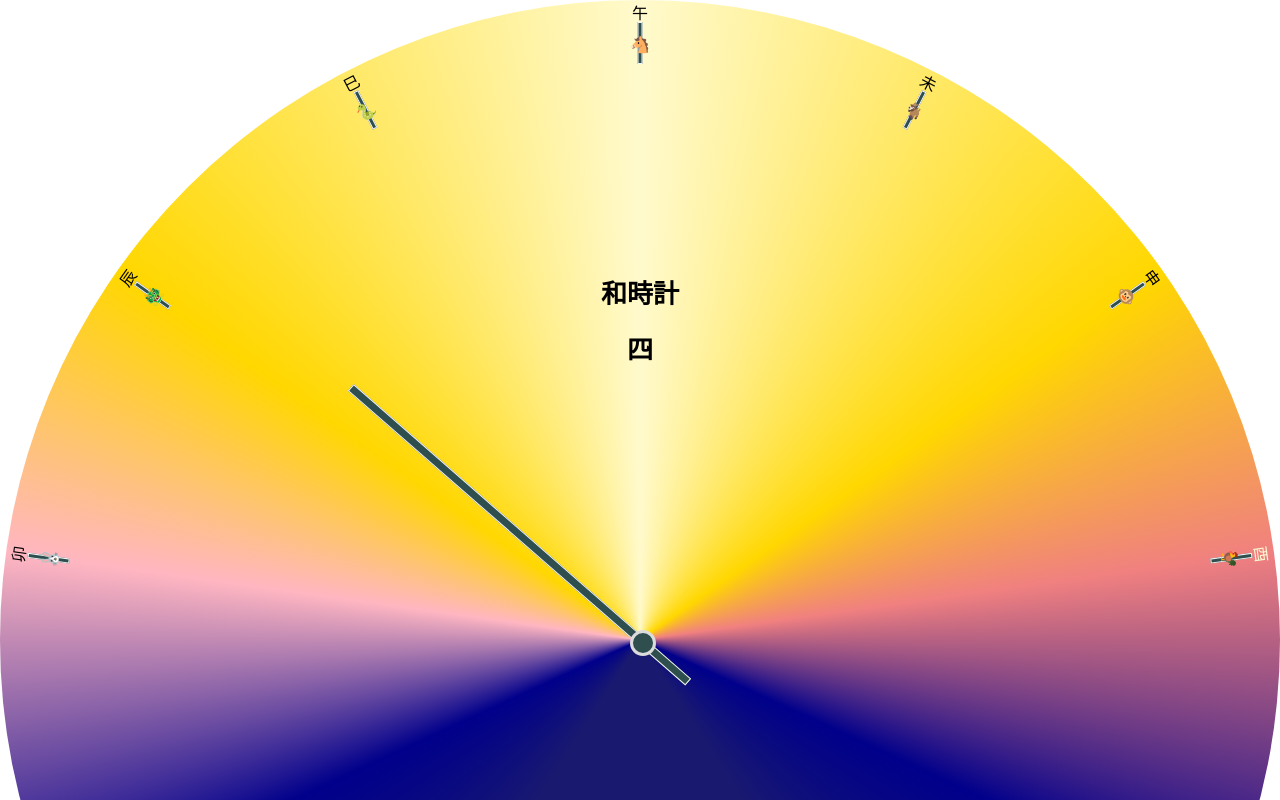
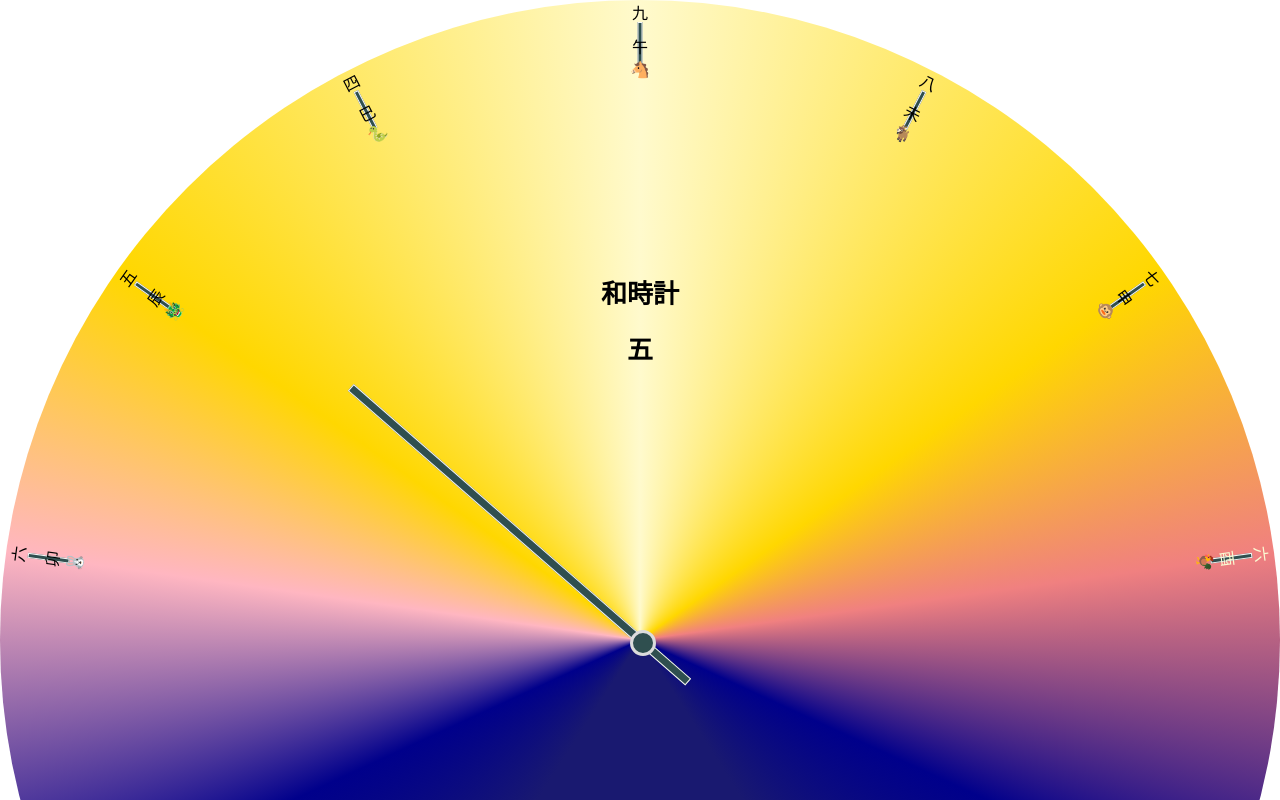
Before and after one commit to ann-kilzer/wadokei, a React (Create React App) app: page / in a window 1280 px wide. Shown: the top 800 px of the page. Built offline with nearby package versions, Linux system fonts and the light colour scheme.

Commit message:
adjust the hour math

```diff
--- a/src/App.css
+++ b/src/App.css
@@ -41,6 +41,14 @@
 }
 
 .tokei_tick_emoji {
+  position: relative;
+  left: -40px;
+  width: 80px;
+  padding-top: 1px;
+  text-align: center;
+}
+
+.tokei_tick_secondary_symbol {
   position: relative;
   left: -40px;
   width: 80px;
--- a/src/Tick.jsx
+++ b/src/Tick.jsx
@@ -7,6 +7,7 @@ export default function Tick({
   width = 3,
   symbol,
   emoji,
+  secondarySymbol,
   regionName,
 }) {
   return (
@@ -31,6 +32,13 @@ export default function Tick({
           {symbol}
         </div>
       )}
+      {secondarySymbol && (
+        <div
+          className="tokei_tick_secondary_symbol"
+        >
+          {secondarySymbol}
+        </div>
+      )}
       {emoji && (
         <div
           className="tokei_tick_emoji"
@@ -49,6 +57,7 @@ Tick.propTypes = {
   width: PropTypes.number,
   regionName: PropTypes.string.isRequired,
   emoji: PropTypes.string,
+  secondarySymbol: PropTypes.string,
 };
 
 Tick.defaultProps = {
@@ -56,4 +65,5 @@ Tick.defaultProps = {
   length: 5,
   width: 3,
   emoji: undefined,
+  secondarySymbol: undefined,
 };
--- a/src/Wadokei.jsx
+++ b/src/Wadokei.jsx
@@ -31,8 +31,9 @@ export default function Wadokei(props) {
         <Tick
           key={`hour_${name}_${hour.strike}`}
           angle={offset + i * angle}
-          symbol={hour.zodiacSymbol}
+          symbol={hour.numeral}
           emoji={hour.zodiacEmoji}
+          secondarySymbol={hour.zodiacSymbol}
           regionName={name}
         />,
       );
@@ -98,7 +99,13 @@ export default function Wadokei(props) {
 
   const { dayMinutes } = props;
   const sunriseMinutes = sunrise.getHours() * 60 + sunrise.getMinutes();
+  const sunsetMinutes = sunset.getHours() * 60 + sunset.getMinutes();
+  const isDay = dayMinutes >= sunriseMinutes && dayMinutes < sunsetMinutes;
+
+  const daylightMinutes = sunsetMinutes - sunriseMinutes;
+  const darkMinutes = MINUTES_PER_DAY - daylightMinutes;
   const minutesFromSunrise = dayMinutes - sunriseMinutes;
+  const minutesFromSunset = dayMinutes - sunsetMinutes;
 
   function renderHourHand() {
     const angle = dayStart + (minutesFromSunrise / MINUTES_PER_DAY) * 360;
@@ -114,7 +121,19 @@ export default function Wadokei(props) {
   }
 
   function renderFaceText() {
-    const hour = Math.floor(minutesFromSunrise / 60) % 12;
+    let hour = 0;
+    if (isDay) {
+      hour = (minutesFromSunrise / daylightMinutes) * 6;
+    } else {
+      const nightMinute = minutesFromSunrise < 0
+        ? darkMinutes + minutesFromSunrise
+        : minutesFromSunset;
+
+      hour = (nightMinute / darkMinutes) * 6; // TODO: check this
+    }
+
+    hour = Math.floor(hour);
+
     const numeral = hour < 6
       ? unfixedHours.day[hour % 6].numeral
       : unfixedHours.night[hour % 6].numeral;
```
